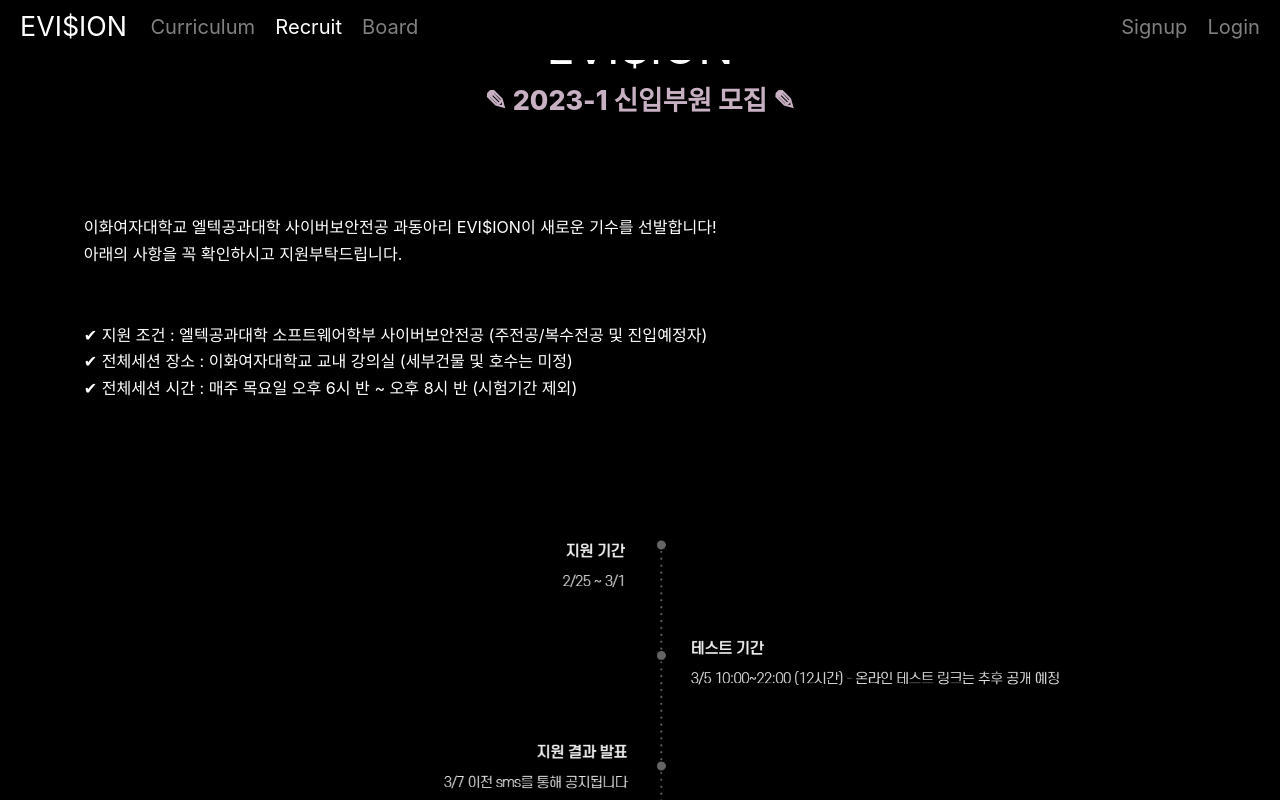
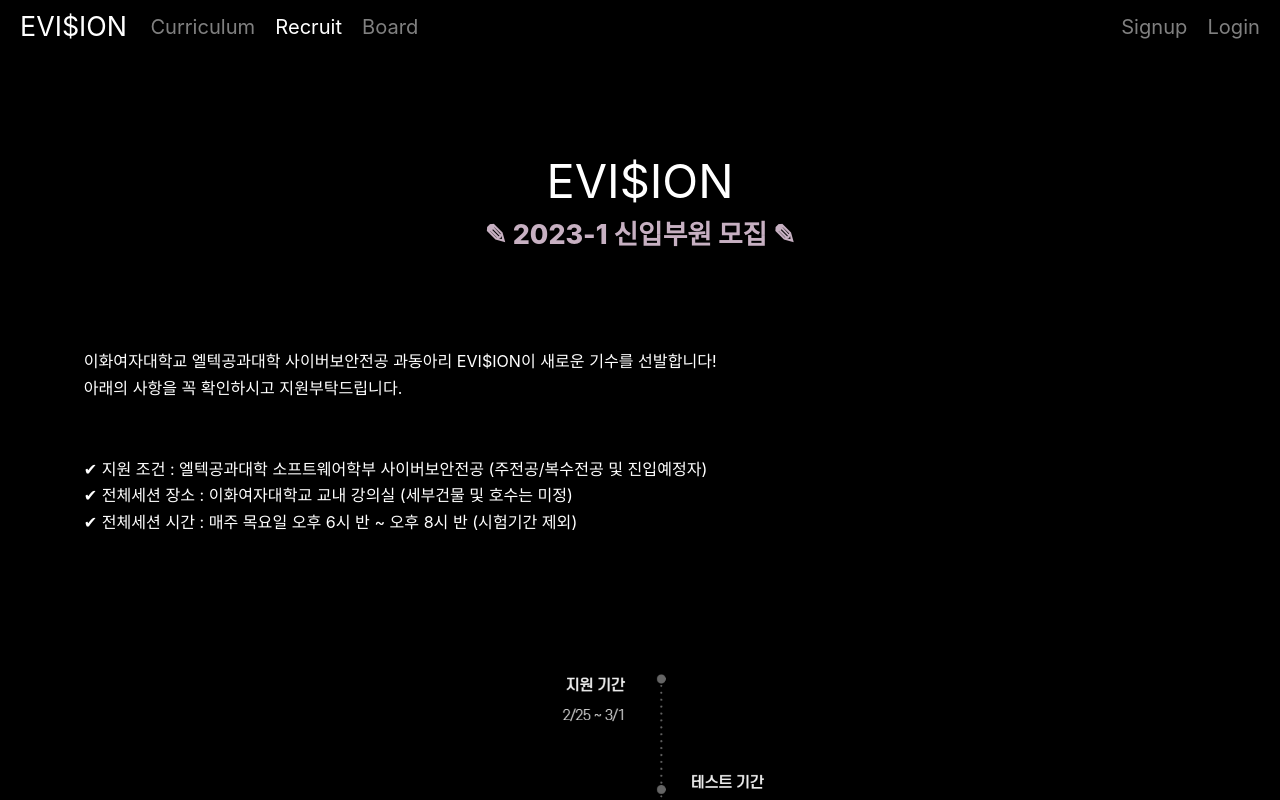
Before and after one commit to EVISION-EWHA/EVISION-website, a React (Create React App) app: page /recruit in a window 1280 px wide. Shown: the top 800 px of the page. Built offline with nearby package versions, Linux system fonts and the light colour scheme.

Commit message:
fix: recruit page

```diff
--- a/src/pages/Apply/ApplyInfo.jsx
+++ b/src/pages/Apply/ApplyInfo.jsx
@@ -18,7 +18,7 @@
         <br />
         <br />
       </h2>
-      <h2
+      <h3
         style={{
           textAlign: "center",
           fontSize: "4rem",
@@ -27,7 +27,7 @@
         }}
       >
         ✎ 2023-1 신입부원 모집 ✎
-      </h2>
+      </h3>
       <br />
 
       <article>
--- a/src/pages/Apply/apply.css
+++ b/src/pages/Apply/apply.css
@@ -11,6 +11,9 @@
   line-height: 4rem;
   color: white;
   background-color: black;
+}
+.ApplyInfo h2 {
+  margin-top: 200px;
 }
 
 .ApplyInfo article {
```
